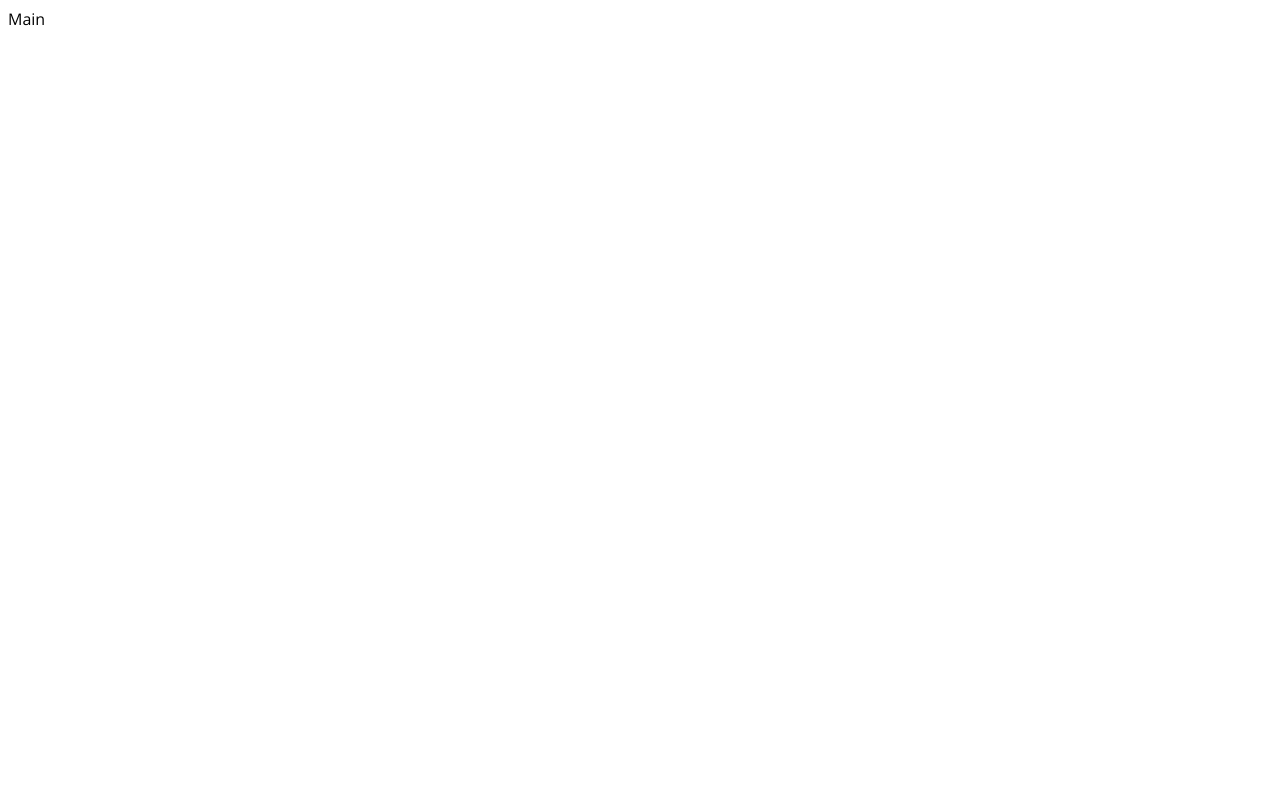
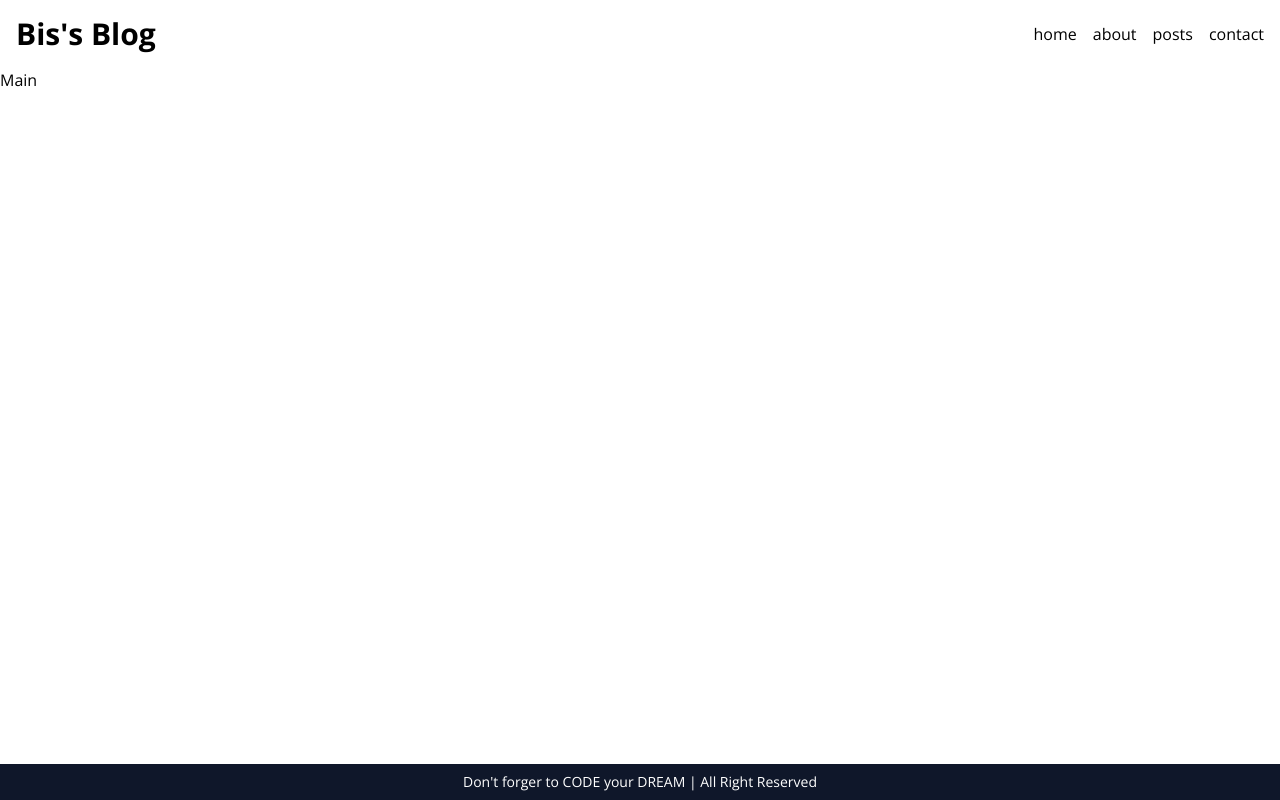
Before and after one commit to bis92/blog, a Next.js app: page / in a window 1280 px wide. Built offline with nearby package versions, Linux system fonts and the light colour scheme.

Commit message:
make page layout

```diff
--- /dev/null
+++ b/src/app/about/page.tsx
@@ -0,0 +1,9 @@
+import React from 'react';
+
+export default function page() {
+  return (
+    <div>
+      about
+    </div>
+  );
+}
--- /dev/null
+++ b/src/app/contact/page.tsx
@@ -0,0 +1,9 @@
+import React from 'react';
+
+export default function page() {
+  return (
+    <div>
+      contact
+    </div>
+  );
+}
--- a/src/app/globals.css
+++ b/src/app/globals.css
@@ -2,32 +2,8 @@
 @tailwind components;
 @tailwind utilities;
 
-:root {
-  --foreground-rgb: 0, 0, 0;
-  --background-start-rgb: 214, 219, 220;
-  --background-end-rgb: 255, 255, 255;
+html,
+body {
+  height: 100vh;
+  overflow-y: auto;
 }
-
-@media (prefers-color-scheme: dark) {
-  :root {
-    --foreground-rgb: 255, 255, 255;
-    --background-start-rgb: 0, 0, 0;
-    --background-end-rgb: 0, 0, 0;
-  }
-}
-
-body {
-  color: rgb(var(--foreground-rgb));
-  background: linear-gradient(
-      to bottom,
-      transparent,
-      rgb(var(--background-end-rgb))
-    )
-    rgb(var(--background-start-rgb));
-}
-
-@layer utilities {
-  .text-balance {
-    text-wrap: balance;
-  }
-}
--- /dev/null
+++ b/src/app/home/page.tsx
@@ -0,0 +1,9 @@
+import React from 'react';
+
+export default function page() {
+  return (
+    <div>
+      home
+    </div>
+  );
+}
--- a/src/app/layout.tsx
+++ b/src/app/layout.tsx
@@ -1,5 +1,7 @@
 import type { Metadata } from "next";
 import { Open_Sans } from 'next/font/google';
+import Footer from '@/components/Footer';
+import Header from '@/components/Header';
 
 const sans = Open_Sans({ subsets: ['latin'] })
 
@@ -15,7 +17,13 @@
 }>) {
   return (
     <html lang="en" className={sans.className}>
-      <body>{children}</body>
+      <body className='flex flex-col w-full max-w-screen-2xl mx-auto'>
+        <Header />
+        <main className='grow'>
+          {children}
+        </main>
+        <Footer />
+      </body>
     </html>
   );
 }
--- a/src/app/page.tsx
+++ b/src/app/page.tsx
@@ -1,9 +1,6 @@
 import Image from "next/image";
+import './globals.css'
 
 export default function Home() {
-  return (
-    <main className='bg-gray-500'>
-      Main
-    </main>
-  );
+  return <section>Main</section>
 }
--- /dev/null
+++ b/src/app/posts/page.tsx
@@ -0,0 +1,9 @@
+import React from 'react';
+
+export default function page() {
+  return (
+    <div>
+      Posts
+    </div>
+  );
+}
--- /dev/null
+++ b/src/components/Footer.tsx
@@ -0,0 +1,5 @@
+import React from 'react';
+
+export default function Footer() {
+  return <p className='bg-slate-900 text-white py-2 text-sm text-center'>{"Don't forger to CODE your DREAM | All Right Reserved"}</p>;
+}
--- /dev/null
+++ b/src/components/Header.tsx
@@ -0,0 +1,18 @@
+import React from 'react';
+import Link from 'next/link';
+
+export default function Header() {
+  return (
+    <header className='flex justify-between items-center p-4'>
+      <Link href='/'>
+        <h1 className='text-3xl font-bold'>{"Bis's Blog"}</h1>
+      </Link>
+      <nav className='flex gap-4'>
+        <Link href='/'>home</Link>
+        <Link href='/about'>about</Link>
+        <Link href='/posts'>posts</Link>
+        <Link href='/contact'>contact</Link>
+      </nav>
+    </header>
+  );
+}
--- a/tailwind.config.ts
+++ b/tailwind.config.ts
@@ -12,7 +12,11 @@
         "gradient-radial": "radial-gradient(var(--tw-gradient-stops))",
         "gradient-conic":
           "conic-gradient(from 180deg at 50% 50%, var(--tw-gradient-stops))",
+
       },
+      width: {
+        '600': '600px',
+    },
     },
   },
   plugins: [],
```
